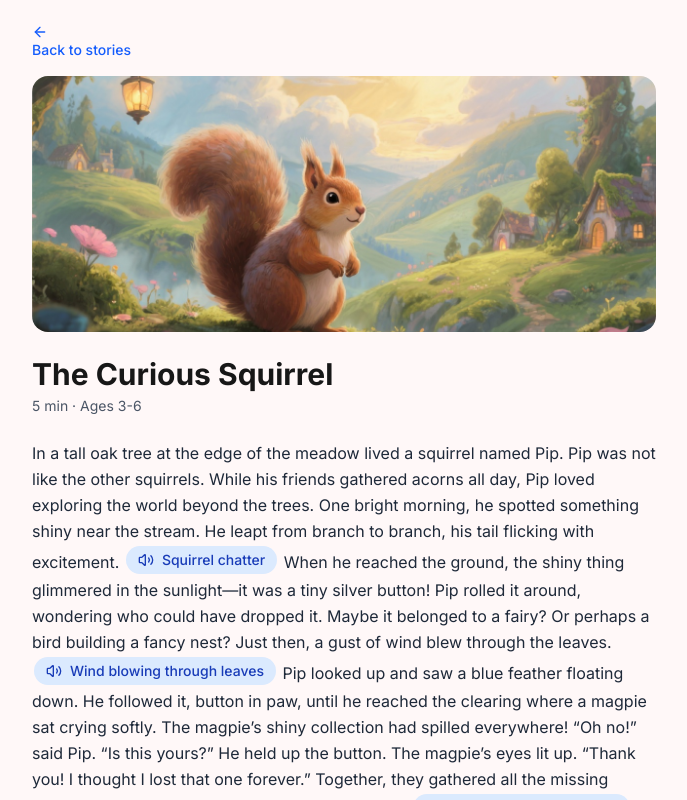
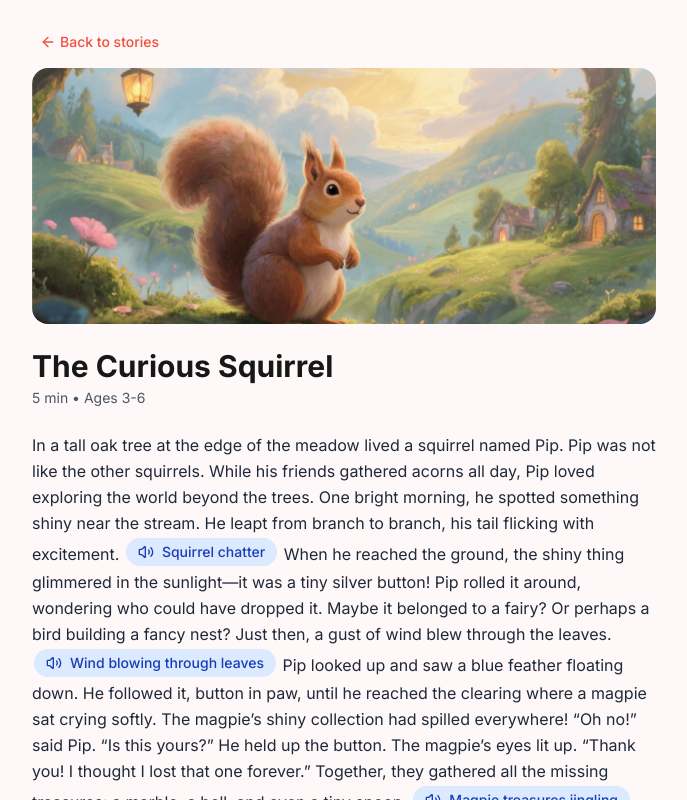
Before and after one commit to gixx98/talea, a Next.js app: page /stories/1 in a window 1280 px wide. Shown: the top 800 px of the page, without its empty margins (296-983 px from the left). Built offline with nearby package versions, Linux system fonts and the light colour scheme.

Commit message:
minor fixes

```diff
--- a/package.json
+++ b/package.json
@@ -10,6 +10,7 @@
   },
   "dependencies": {
     "@vercel/blob": "^2.0.0",
+    "framer-motion": "^12.23.24",
     "howler": "^2.2.4",
     "lucide-react": "^0.546.0",
     "next": "15.5.6",
--- a/src/components/AudioButton.tsx
+++ b/src/components/AudioButton.tsx
@@ -128,7 +128,7 @@ export default function AudioButton({ label, filePath }: AudioButtonProps) {
       <button
         ref={buttonRef}
         onClick={togglePlay}
-        className="relative inline-flex items-center gap-2 px-3 py-1 rounded-full bg-blue-100 hover:bg-blue-200 text-blue-800 text-sm font-medium transition focus:outline-none focus:ring-2 focus:ring-blue-500 focus:ring-offset-2 focus-visible:ring-2 focus-visible:ring-blue-500 focus-visible:ring-offset-2"
+        className="relative inline-flex items-center gap-2 px-3 py-1 rounded-full bg-blue-100 hover:bg-blue-200 text-blue-800 text-sm font-medium transition focus:outline-none focus-visible:ring-2 focus-visible:ring-blue-500 focus-visible:ring-offset-2"
         aria-label={`${isPlaying ? "Pause" : "Play"} sound: ${label}`}
         aria-pressed={isPlaying}
       >
@@ -144,7 +144,7 @@ export default function AudioButton({ label, filePath }: AudioButtonProps) {
             width: "calc(100% + 4px)",
             height: "calc(100% + 4px)",
             left: "-2px",
-            top: "-2px",
+            top: "-2.8px",
           }}
           aria-hidden="true"
           viewBox={`-2 -2 ${buttonDimensions.width + 4} ${buttonDimensions.height + 4}`}
@@ -160,7 +160,6 @@ export default function AudioButton({ label, filePath }: AudioButtonProps) {
             style={{
               transition: isPlaying ? "none" : "stroke-dashoffset 0.2s ease",
             }}
-            transform="translate(0, 0)"
           />
         </svg>
       )}
--- a/src/components/StoryCard.tsx
+++ b/src/components/StoryCard.tsx
@@ -11,7 +11,7 @@ interface Story {
 
 export default function StoryCard({ story }: { story: Story }) {
   return (
-    <div className="rounded-2xl shadow p-4 bg-white">
+    <div className="rounded-2xl shadow p-4 bg-white hover:-translate-y-1.5 transition-transform  cursor-pointer">
       <Image
         src={story.coverImage}
         alt={story.title}
@@ -20,7 +20,7 @@ export default function StoryCard({ story }: { story: Story }) {
         className="w-full h-48 object-cover rounded-xl mb-3"
       />
       <h2 className="text-lg font-semibold">{story.title}</h2>
-      <p className="text-sm text-gray-600">
+      <p className="text-sm text-gray-700">
         {story.readingTime} · Ages {story.ageRange}
       </p>
     </div>
--- a/src/components/StoryReader.tsx
+++ b/src/components/StoryReader.tsx
@@ -31,10 +31,14 @@ export default function StoryReader({ story }: { story: Story }) {
       {/* Back button */}
       <button
         onClick={() => router.push("/")}
-        className="text-blue-600 hover:text-blue-800 text-sm font-medium mb-4"
+        className="cursor-pointer text-[#EF503D] bg-transparent hover:bg-[#ffebeb] text-sm font-medium mb-2 flex items-center gap-1 transition-colors rounded-lg px-2 py-2"
       >
-        <ArrowLeft size={16} /> Back to stories
+        <ArrowLeft size={16} />
+        Back to stories
       </button>
+
+
+
 
       <Image
         src={story.coverImage}
@@ -47,7 +51,7 @@ export default function StoryReader({ story }: { story: Story }) {
       <header>
         <h1 className="text-3xl font-bold mb-1">{story.title}</h1>
         <p className="text-gray-600 text-sm">
-          {story.readingTime} · Ages {story.ageRange}
+          {story.readingTime} • Ages {story.ageRange}
         </p>
       </header>
 
```
Also changed, not shown: 1 other file (tests, documents, lock files or other folders).
